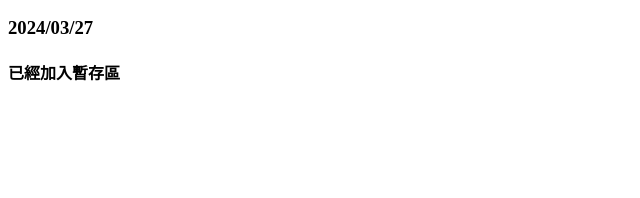
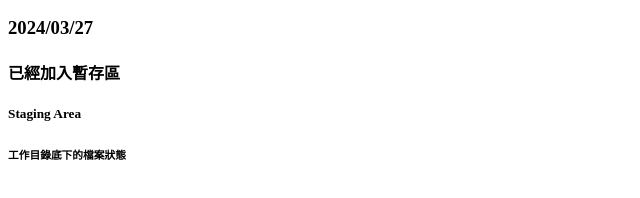
Before and after one commit to Eddie110102/Git, a plain HTML site: page second.html in a window 1280 px wide. Shown: the part 176-374 px from the top of the page, without its empty margins (0-640 px from the left). Drawn offline with Linux system fonts and the light colour scheme.

Commit message:
[edit] 新增h5、h6標題

```diff
--- a/second.html
+++ b/second.html
@@ -16,6 +16,8 @@
     <h2>Eddie</h2>
     <h3>2024/03/27</h3>
     <h4>已經加入暫存區</h4>
+    <h5>Staging Area</h5>
+    <h6>工作目錄底下的檔案狀態</h6>
 </body>
 
 </html>
```
